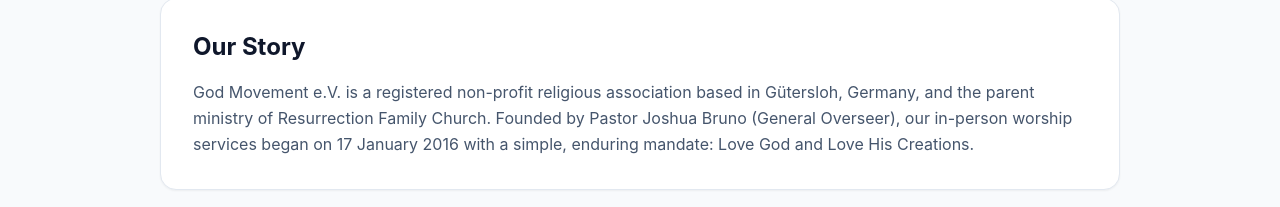
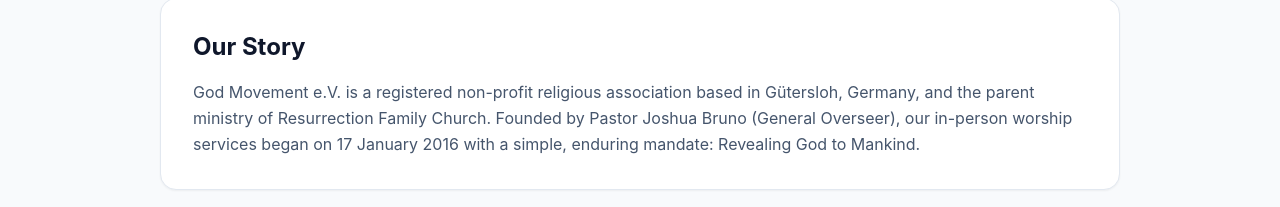
Before and after one commit to JavnetEnt/god-movement, a Next.js app: page /en/about in a window 1280 px wide. Shown: the part 323-530 px from the top of the page. Built offline with nearby package versions, Linux system fonts and the light colour scheme.

Commit message:
Update to Revealing God to Mankind

```diff
--- a/messages/de.json
+++ b/messages/de.json
@@ -13,7 +13,7 @@
     "give": "Spenden"
   },
   "Hero": {
-    "title": "Liebe Gott. Liebe seine Schöpfung.",
+    "title": "Gott der Menschheit offenbaren...",
     "subtitle": "God Movement FGC — God Movement e.V., Gütersloh",
     "ctaPrimary": "Besuch planen",
     "ctaSecondary": "Predigten ansehen"
--- a/messages/en.json
+++ b/messages/en.json
@@ -13,7 +13,7 @@
     "give": "Give"
   },
   "Hero": {
-    "title": "Love God. Love His Creations.",
+    "title": " Revealing God to Mankind...",
     "subtitle": "God Movement e.V., Gütersloh",
     "ctaPrimary": "Plan Your Visit",
     "ctaSecondary": "Watch Sermons"
--- a/src/app/[locale]/about/page.tsx
+++ b/src/app/[locale]/about/page.tsx
@@ -157,8 +157,8 @@ export default function AboutPage({
           </h2>
           <p className="mt-4 text-base leading-relaxed text-slate-600">
             {locale === 'de'
-              ? 'God Movement e.V. ist ein eingetragener, gemeinnütziger religiöser Verein mit Sitz in Gütersloh, Deutschland, und die Dachorganisation der Resurrection Family Church. Gegründet von Pastor Joshua Bruno (General Overseer), begannen unsere Präsenzgottesdienste am 17. Januar 2016 mit der klaren Berufung: Gott zu lieben und seine Schöpfung zu lieben.'
-              : 'God Movement e.V. is a registered non-profit religious association based in Gütersloh, Germany, and the parent ministry of Resurrection Family Church. Founded by Pastor Joshua Bruno (General Overseer), our in-person worship services began on 17 January 2016 with a simple, enduring mandate: Love God and Love His Creations.'}
+              ? 'God Movement e.V. ist ein eingetragener gemeinnütziger Religionsverein mit Sitz in Gütersloh, Deutschland, und die Muttergemeinde der Resurrection Family Church. Gegründet von Pastor Joshua Bruno (General Overseer), begannen unsere Präsenzgottesdienste am 17. Januar 2016 mit einem klaren, bleibenden Auftrag: Gott den Menschen zu offenbaren.'
+              : 'God Movement e.V. is a registered non-profit religious association based in Gütersloh, Germany, and the parent ministry of Resurrection Family Church. Founded by Pastor Joshua Bruno (General Overseer), our in-person worship services began on 17 January 2016 with a simple, enduring mandate: Revealing God to Mankind.'}
           </p>
         </section>
 
```
